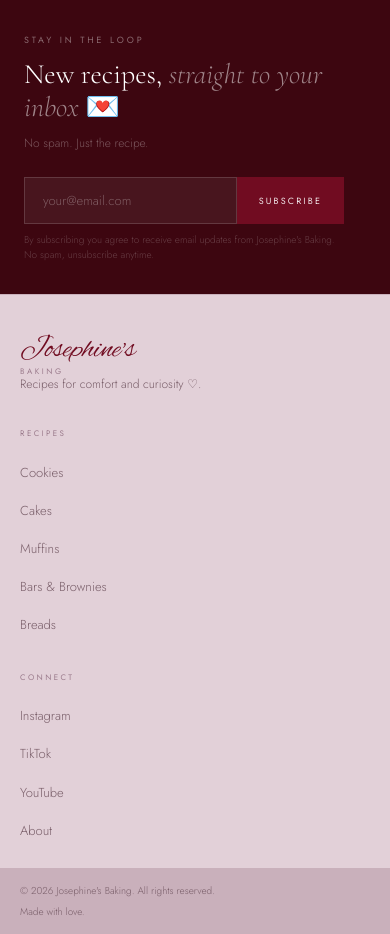
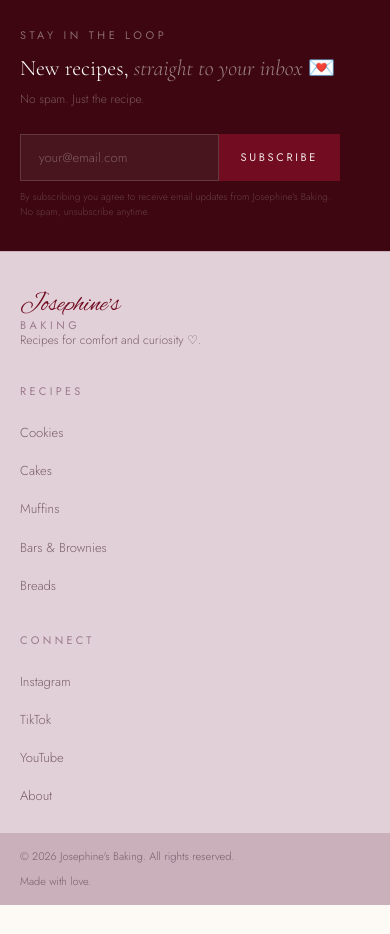
Before and after one commit to josephinecunanan9-wq/josephines-baking, a Next.js app: page /about in a window 390 px wide. Shown: the part 940-1874 px from the top of the page. After the commit the page ends 1845 px from the top, so only its background shows below. Built offline with nearby package versions, Linux system fonts and the light colour scheme.

Commit message:
Update globals.css

```diff
--- a/styles/globals.css
+++ b/styles/globals.css
@@ -17,16 +17,8 @@
   --border-m: rgba(155, 123, 140, 0.2);
 }
 
-*, *::before, *::after {
-  box-sizing: border-box;
-  margin: 0;
-  padding: 0;
-}
-
-html {
-  scroll-behavior: smooth;
-}
-
+*, *::before, *::after { box-sizing: border-box; margin: 0; padding: 0; }
+html { scroll-behavior: smooth; }
 body {
   font-family: 'Cormorant Garamond', Georgia, serif;
   background: var(--cream);
@@ -35,10 +27,8 @@ body {
   line-height: 1.7;
   -webkit-font-smoothing: antialiased;
 }
-
 .script { font-family: 'Alex Brush', cursive; }
 .sans { font-family: 'Jost', sans-serif; }
-
 img { display: block; max-width: 100%; }
 a { color: inherit; text-decoration: none; }
 
@@ -47,7 +37,7 @@ a { color: inherit; text-decoration: none; }
   background: var(--plum);
   color: #fff;
   font-family: 'Jost', sans-serif;
-  font-size: 10px;
+  font-size: 11px;
   letter-spacing: 0.22em;
   text-transform: uppercase;
   padding: 13px 28px;
@@ -63,7 +53,7 @@ a { color: inherit; text-decoration: none; }
   background: transparent;
   color: var(--text-mid);
   font-family: 'Jost', sans-serif;
-  font-size: 10px;
+  font-size: 11px;
   letter-spacing: 0.22em;
   text-transform: uppercase;
   border: none;
@@ -90,50 +80,13 @@ a { color: inherit; text-decoration: none; }
   top: 0;
   z-index: 100;
 }
-.nav-logo {
-  display: flex;
-  flex-direction: column;
-  gap: 2px;
-  line-height: 1;
-  text-decoration: none;
-}
-.nav-logo-script {
-  font-family: 'Alex Brush', cursive;
-  font-size: 30px;
-  color: var(--plum);
-  line-height: 1;
-}
-.nav-logo-sub {
-  font-family: 'Jost', sans-serif;
-  font-size: 8px;
-  letter-spacing: 0.32em;
-  text-transform: uppercase;
-  color: var(--mauve);
-  font-weight: 400;
-}
-.nav-links {
-  display: flex;
-  gap: 36px;
-  list-style: none;
-}
-.nav-links a {
-  font-family: 'Jost', sans-serif;
-  font-size: 11px;
-  letter-spacing: 0.18em;
-  text-transform: uppercase;
-  color: var(--text-mid);
-  font-weight: 400;
-  transition: color 0.2s;
-}
+.nav-logo { display: flex; flex-direction: column; gap: 2px; line-height: 1; text-decoration: none; }
+.nav-logo-script { font-family: 'Alex Brush', cursive; font-size: 30px; color: var(--plum); line-height: 1; }
+.nav-logo-sub { font-family: 'Jost', sans-serif; font-size: 11px; letter-spacing: 0.32em; text-transform: uppercase; color: var(--mauve); font-weight: 400; }
+.nav-links { display: flex; gap: 36px; list-style: none; }
+.nav-links a { font-family: 'Jost', sans-serif; font-size: 11px; letter-spacing: 0.18em; text-transform: uppercase; color: var(--text-mid); font-weight: 400; transition: color 0.2s; }
 .nav-links a:hover { color: var(--plum); }
-.nav-search {
-  color: var(--mauve);
-  cursor: pointer;
-  background: none;
-  border: none;
-  display: flex;
-  align-items: center;
-}
+.nav-search { color: var(--mauve); cursor: pointer; background: none; border: none; display: flex; align-items: center; }
 
 /* CATEGORY STRIP */
 .cat-strip {
@@ -146,7 +99,6 @@ a { color: inherit; text-decoration: none; }
   scrollbar-width: none;
 }
 .cat-strip::-webkit-scrollbar { display: none; }
-
 .cat-item {
   font-family: 'Jost', sans-serif;
   font-size: 14px;
@@ -156,7 +108,7 @@ a { color: inherit; text-decoration: none; }
   padding: 16px 22px;
   white-space: nowrap;
   cursor: pointer;
-  border-right: 0.5px solid rgba(255, 255, 255, 0.1);
+  border-right: 0.5px solid rgba(255,255,255,0.1);
   font-weight: 700;
   transition: color 0.2s;
   text-decoration: none;
@@ -168,7 +120,7 @@ a { color: inherit; text-decoration: none; }
 .cat-item.active { opacity: 1; }
 .cat-item:hover { color: var(--mauve-light); opacity: 1; }
 
-/* SECTION */
+/* SECTIONS */
 .section { padding: 72px 40px; }
 .sec-head {
   display: flex;
@@ -178,32 +130,9 @@ a { color: inherit; text-decoration: none; }
   border-bottom: 0.5px solid var(--border-m);
   padding-bottom: 14px;
 }
-.sec-label {
-  font-family: 'Jost', sans-serif;
-  font-size: 9px;
-  letter-spacing: 0.28em;
-  text-transform: uppercase;
-  color: var(--mauve);
-  font-weight: 400;
-  margin-bottom: 3px;
-}
-.sec-title {
-  font-family: 'Alex Brush', cursive;
-  font-size: 44px;
-  color: var(--text-dark);
-  line-height: 1;
-}
-.sec-link {
-  font-family: 'Jost', sans-serif;
-  font-size: 9px;
-  letter-spacing: 0.22em;
-  text-transform: uppercase;
-  color: var(--mauve);
-  font-weight: 400;
-  display: flex;
-  align-items: center;
-  gap: 8px;
-}
+.sec-label { font-family: 'Jost', sans-serif; font-size: 11px; letter-spacing: 0.28em; text-transform: uppercase; color: var(--mauve); font-weight: 400; margin-bottom: 3px; }
+.sec-title { font-family: 'Alex Brush', cursive; font-size: 44px; color: var(--text-dark); line-height: 1; }
+.sec-link { font-family: 'Jost', sans-serif; font-size: 11px; letter-spacing: 0.22em; text-transform: uppercase; color: var(--mauve); font-weight: 400; display: flex; align-items: center; gap: 8px; }
 .sec-link::after { content: '\2192'; font-size: 11px; color: var(--plum); }
 
 /* RECIPE CARDS */
@@ -217,198 +146,86 @@ a { color: inherit; text-decoration: none; }
   text-decoration: none;
   transition: box-shadow 0.3s, transform 0.3s;
 }
-.recipe-card:hover {
-  border-color: var(--mauve-light);
-  box-shadow: 0 12px 40px rgba(113,12,33,0.14);
-  transform: translateY(-3px);
-}
-.recipe-card-img {
-  height: 230px;
-  overflow: hidden;
-  background: var(--blush);
-  position: relative;
-}
-.recipe-card-img img {
-  width: 100%;
-  height: 100%;
-  object-fit: cover;
-  transition: transform 0.5s ease;
-}
+.recipe-card:hover { border-color: var(--mauve-light); box-shadow: 0 12px 40px rgba(113,12,33,0.14); transform: translateY(-3px); }
+.recipe-card-img { height: 230px; overflow: hidden; background: var(--blush); position: relative; }
+.recipe-card-img img { width: 100%; height: 100%; object-fit: cover; transition: transform 0.5s ease; }
 .recipe-card:hover .recipe-card-img img { transform: scale(1.04); }
-.recipe-card-tag {
-  position: absolute;
-  top: 12px;
-  left: 12px;
-  background: var(--plum);
-  color: #fff;
-  font-family: 'Jost', sans-serif;
-  font-size: 7px;
-  letter-spacing: 0.24em;
-  text-transform: uppercase;
-  padding: 4px 9px;
-  font-weight: 400;
-}
+.recipe-card-tag { position: absolute; top: 12px; left: 12px; background: var(--plum); color: #fff; font-family: 'Jost', sans-serif; font-size: 11px; letter-spacing: 0.24em; text-transform: uppercase; padding: 4px 9px; font-weight: 400; }
 .recipe-card-body { padding: 18px 18px 22px; }
-.recipe-card-name {
-  font-size: 20px;
-  font-weight: 400;
-  line-height: 1.25;
-  color: var(--text-dark);
-  margin-bottom: 6px;
-}
-.recipe-card-desc {
-  font-size: 12px;
-  color: var(--mauve);
-  font-weight: 400;
-  font-family: 'Jost', sans-serif;
-}
+.recipe-card-name { font-size: 20px; font-weight: 400; line-height: 1.25; color: var(--text-dark); margin-bottom: 6px; }
+.recipe-card-desc { font-size: 12px; color: var(--mauve); font-weight: 400; font-family: 'Jost', sans-serif; }
 
 /* RECIPE GRID */
-.recipe-grid {
-  display: grid;
-  grid-template-columns: repeat(3, 1fr);
-  gap: 20px;
-}
+.recipe-grid { display: grid; grid-template-columns: repeat(3, 1fr); gap: 20px; }
 
 /* NEWSLETTER STRIP */
-.newsletter-strip {
-  background: var(--plum-deep);
-  padding: 36px 48px;
-}
-.newsletter-strip-inner {
-  display: flex;
-  align-items: center;
-  justify-content: space-between;
-  gap: 48px;
-  max-width: 1100px;
-  margin: 0 auto;
-}
+.newsletter-strip { background: var(--plum-deep); padding: 36px 48px; }
+.newsletter-strip-inner { display: flex; align-items: center; justify-content: space-between; gap: 48px; max-width: 1100px; margin: 0 auto; }
 .newsletter-strip-copy { flex: 1; }
-.newsletter-strip-label {
-  font-family: 'Jost', sans-serif;
-  font-size: 9px;
-  letter-spacing: 0.32em;
-  text-transform: uppercase;
-  color: rgba(255, 255, 255, 0.4);
-  margin-bottom: 10px;
-}
-.newsletter-strip-heading {
-  font-size: 28px;
-  font-weight: 300;
-  color: #fff;
-  line-height: 1.2;
-  margin-bottom: 8px;
-}
-.newsletter-strip-sub {
-  font-family: 'Jost', sans-serif;
-  font-size: 12px;
-  color: rgba(255, 255, 255, 0.32);
-  font-weight: 300;
-}
-.newsletter-strip-form {
-  display: flex;
-  flex-shrink: 0;
-}
-.newsletter-strip-input {
-  width: 240px;
-  padding: 13px 18px;
-  background: rgba(255, 255, 255, 0.06);
-  border: 0.5px solid rgba(255, 255, 255, 0.15);
-  color: #fff;
-  font-family: 'Jost', sans-serif;
-  font-size: 13px;
-  outline: none;
-  font-weight: 300;
-}
-.newsletter-strip-input::placeholder { color: rgba(255, 255, 255, 0.3); }
-.newsletter-strip-btn {
-  padding: 13px 22px;
-  background: var(--plum);
-  color: rgba(255, 255, 255, 0.9);
-  border: none;
-  font-family: 'Jost', sans-serif;
-  font-size: 9px;
-  letter-spacing: 0.24em;
-  text-transform: uppercase;
-  cursor: pointer;
-  font-weight: 400;
-  white-space: nowrap;
-  transition: background 0.2s;
-}
+.newsletter-strip-label { font-family: 'Jost', sans-serif; font-size: 11px; letter-spacing: 0.32em; text-transform: uppercase; color: rgba(255,255,255,0.4); margin-bottom: 10px; }
+.newsletter-strip-heading { font-size: 28px; font-weight: 300; color: #fff; line-height: 1.2; margin-bottom: 8px; }
+.newsletter-strip-sub { font-family: 'Jost', sans-serif; font-size: 12px; color: rgba(255,255,255,0.32); font-weight: 300; }
+.newsletter-strip-form { display: flex; flex-shrink: 0; }
+.newsletter-strip-input { width: 240px; padding: 13px 18px; background: rgba(255,255,255,0.06); border: 0.5px solid rgba(255,255,255,0.15); color: #fff; font-family: 'Jost', sans-serif; font-size: 13px; outline: none; font-weight: 300; }
+.newsletter-strip-input::placeholder { color: rgba(255,255,255,0.3); }
+.newsletter-strip-btn { padding: 13px 22px; background: var(--plum); color: rgba(255,255,255,0.9); border: none; font-family: 'Jost', sans-serif; font-size: 11px; letter-spacing: 0.24em; text-transform: uppercase; cursor: pointer; font-weight: 400; white-space: nowrap; transition: background 0.2s; }
 .newsletter-strip-btn:hover { background: #5a0a1a; }
 
 /* FOOTER */
-footer {
-  background: var(--mauve-footer);
-  padding: 56px 40px 32px;
-  display: grid;
-  grid-template-columns: 1.6fr 1fr 1fr;
-  gap: 48px;
-  border-top: 0.5px solid var(--mauve-footer-dark);
+footer { background: var(--mauve-footer); padding: 56px 40px 32px; display: grid; grid-template-columns: 1.6fr 1fr 1fr; gap: 48px; border-top: 0.5px solid var(--mauve-footer-dark); }
+.footer-script { font-family: 'Alex Brush', cursive; font-size: 42px; color: var(--plum); display: block; margin-bottom: 12px; line-height: 1; }
+.footer-tagline { font-family: 'Jost', sans-serif; font-size: 12px; color: var(--text-mid); font-weight: 300; line-height: 1.65; max-width: 210px; }
+.footer-col-label { font-family: 'Jost', sans-serif; font-size: 11px; letter-spacing: 0.3em; text-transform: uppercase; color: var(--mauve); margin-bottom: 18px; font-weight: 400; }
+.footer-links { list-style: none; display: flex; flex-direction: column; gap: 11px; }
+.footer-links a { font-family: 'Jost', sans-serif; font-size: 13px; color: var(--text-mid); font-weight: 300; transition: color 0.2s; }
+.footer-links a:hover { color: var(--plum); }
+.footer-bottom { background: var(--mauve-footer-dark); padding: 16px 40px; display: flex; justify-content: space-between; }
+.footer-copy { font-family: 'Jost', sans-serif; font-size: 11px; color: var(--text-mid); font-weight: 300; }
+
+/* ── MOBILE — applies to every page via globals ──────────────────────────── */
+@media (max-width: 768px) {
+
+  /* NAV */
+  .nav { padding: 0 20px; height: 60px; }
+  .nav-links { display: none; }
+  .nav-logo-script { font-size: 26px; }
+  .nav-logo-sub { font-size: 11px; }
+
+  /* CATEGORY STRIP */
+  .cat-strip { padding: 0 16px; }
+  .cat-item { font-size: 12px; padding: 14px 12px; letter-spacing: 0.08em; }
+
+  /* SECTIONS */
+  .section { padding: 40px 20px; }
+  .sec-head { flex-direction: column; align-items: flex-start; gap: 8px; }
+  .sec-title { font-size: 36px; }
+
+  /* RECIPE GRID */
+  .recipe-grid { grid-template-columns: 1fr; gap: 16px; }
+  .recipe-card-img { height: 200px; }
+  .recipe-card-name { font-size: 18px; }
+
+  /* NEWSLETTER — stacks on ALL pages */
+  .newsletter-strip { padding: 32px 20px; }
+  .newsletter-strip-inner {
+    flex-direction: column;
+    align-items: flex-start;
+    gap: 24px;
+  }
+  .newsletter-strip-heading { font-size: 22px; }
+  .newsletter-strip-copy { width: 100%; }
+  .newsletter-strip-form { width: 100%; }
+  .newsletter-strip-input { width: 100%; min-width: 0; flex: 1; }
+
+  /* FOOTER — stacks on ALL pages */
+  footer {
+    grid-template-columns: 1fr;
+    padding: 40px 20px 24px;
+    gap: 32px;
+  }
+  .footer-bottom {
+    padding: 14px 20px;
+    flex-direction: column;
+    gap: 6px;
+  }
 }
-.footer-script {
-  font-family: 'Alex Brush', cursive;
-  font-size: 42px;
-  color: var(--plum);
-  display: block;
-  margin-bottom: 12px;
-  line-height: 1;
-}
-.footer-tagline {
-  font-family: 'Jost', sans-serif;
-  font-size: 12px;
-  color: var(--text-mid);
-  font-weight: 300;
-  line-height: 1.65;
-  max-width: 210px;
-}
-.footer-col-label {
-  font-family: 'Jost', sans-serif;
-  font-size: 8px;
-  letter-spacing: 0.3em;
-  text-transform: uppercase;
-  color: var(--mauve);
-  margin-bottom: 18px;
-  font-weight: 400;
-}
-.footer-links {
-  list-style: none;
-  display: flex;
-  flex-direction: column;
-  gap: 11px;
-}
-.footer-links a {
-  font-family: 'Jost', sans-serif;
-  font-size: 13px;
-  color: var(--text-mid);
-  font-weight: 300;
-  transition: color 0.2s;
-}
-.footer-links a:hover { color: var(--plum); }
-.footer-bottom {
-  background: var(--mauve-footer-dark);
-  padding: 16px 40px;
-  display: flex;
-  justify-content: space-between;
-}
-.footer-copy {
-  font-family: 'Jost', sans-serif;
-  font-size: 10px;
-  color: var(--text-mid);
-  font-weight: 300;
-}
-
-/* RESPONSIVE */
-@media (max-width: 768px) {
-  .nav { padding: 0 20px; }
-  .nav-links { display: none; }
-  .section { padding: 48px 20px; }
-  .recipe-grid { grid-template-columns: 1fr; }
-  footer { grid-template-columns: 1fr; padding: 40px 20px 24px; gap: 32px; }
-  .footer-bottom { padding: 14px 20px; flex-direction: column; gap: 4px; }
-  .cat-strip { padding: 0 20px; }
-  .newsletter-strip { padding: 32px 24px; }
-  .newsletter-strip-inner { flex-direction: column; align-items: flex-start; gap: 24px; }
-  .newsletter-strip-input { width: 100%; }
-  .newsletter-strip-form { width: 100%; }
-}
```
